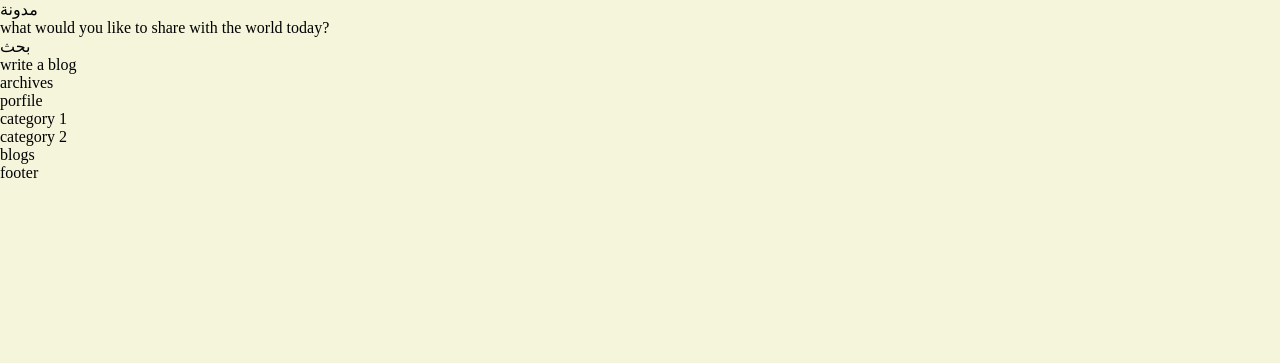
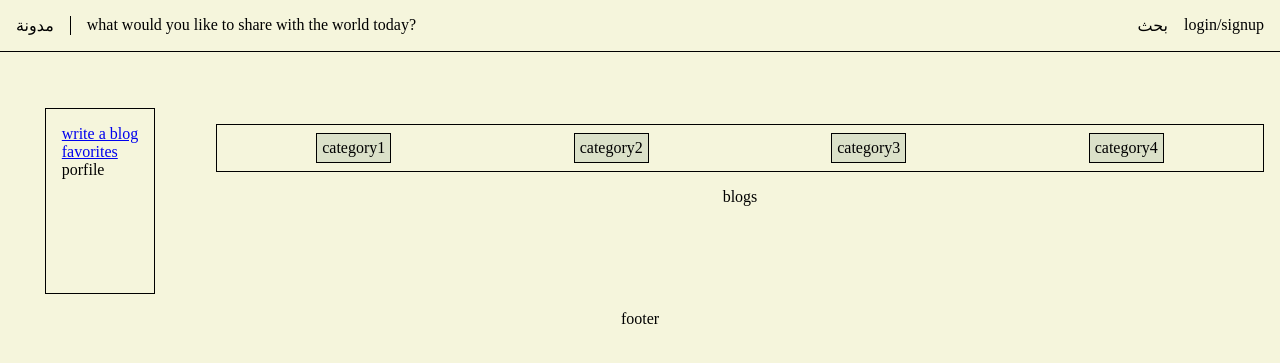
Before and after one commit to jouryABDULLAH/blog, a Django app: page / in a window 1280 px wide. Shown: the top 363 px of the page. Run offline with Django 5.2, Linux system fonts and the light colour scheme.

Commit message:
add new_post page/urls with forms application, update css files, update views and urls of blog app, fix the css link tag in base.html so it can be updated with every load

```diff
--- a/blogs_app/templates/blogs_app/blogs.html
+++ b/blogs_app/templates/blogs_app/blogs.html
@@ -1,27 +1,25 @@
 {% extends 'layouts/base.html' %}
+
+{% load static %}
 
 {% block title %}blog{% endblock %}
 
 {% block content %}
 
-<aside>
-    {% block user_blog_actions %}
-    <ul>
-        <li>write a blog</li>
-        <li>archives</li>
-        <li>porfile</li>
-    </ul>
-    {% endblock user_blog_actions %}
-</aside>
-
 <main class="blog-area">
     <nav class="blog-categories-nav">
         <ul>
             <li>
-                category 1
+                <button>category1</button>
             </li>
             <li>
-                category 2
+                <button>category2</button>
+            </li>
+            <li>
+                <button>category3</button>
+            </li>
+            <li>
+                <button>category4</button>
             </li>
         </ul>
     </nav>
--- a/blogs_app/urls.py
+++ b/blogs_app/urls.py
@@ -5,4 +5,5 @@ from blogs_app import views
 
 urlpatterns = [
     path('', views.index),
+    path('new_post', views.new_post),
 ]
--- a/blogs_app/views.py
+++ b/blogs_app/views.py
@@ -5,3 +5,7 @@ from django.shortcuts import render
 def index(request):
     #name = request.GET.get("name")
     return render(request, "blogs_app/blogs.html")
+
+def new_post(request):
+    #name = request.GET.get("name")
+    return render(request, "blogs_app/new_post.html")
--- a/static/css/base.css
+++ b/static/css/base.css
@@ -7,14 +7,118 @@
 
 body{
     background-color: beige;
+    /* background-color: rgb(116, 177, 177); */
     height: 100vh;
 }
 
-header{
+ul, li{
+    list-style: none;
+}
+
+
+button, input[type="submit"], input[type="reset"] {
+    background: none;
+    color: inherit;
+    border: black 1px solid;
+    padding: 0;
+    font: inherit;
+    cursor: pointer;
+    outline: inherit;
+    padding: 0.3rem;
+}
+
+.blog-categories-nav button{
+    /* border: 1px black solid; */
+    background-color: rgb(219, 225, 201);
 
 }
 
+.blog-categories-nav button:hover{
+    background-color: white;
+    color: gray;
+    border: 1px gray solid;
+}
+
+.content{
+    padding: 1rem;
+}
+
+.header-nav{
+    display: flex;
+    border-bottom: 1px black solid;
+    padding: 1rem;
+    justify-content: space-between;
+}
+
+.logo-block{
+    display: flex;
+    gap: 1rem;
+}
+
+.logo{
+    border-right: 1px black solid;
+    padding-right: 1rem;
+}
+
+.header-subnav{
+    display: flex;
+    justify-content: space-between;
+    gap: 1rem;
+}
+
+/* media query --> max 687 : aside display flex, flex direction row,  */
+/* media query --> min 700 : grid system */
+
+@media only screen and (max-width: 768px){
+    aside{
+        display: flex;
+        flex-direction: row;
+        justify-content: space-between;
+    }
+}
+
+@media only screen and (min-width: 770px){
+
+    body{
+        display: grid;
+        grid-template-columns: 200px 1fr;
+        height: 50vh;
+    }
+
+    header {
+        grid-column: 1/3;
+    }
+
+    aside {
+    grid-row: 2 / 3;
+    padding: 1rem;
+    justify-self: center;
+    border: 1px solid black;
+    }
+
+    footer {
+        grid-column: 1/3;
+        text-align: center;
+        padding: 1rem;
+      }
+}
 
 footer{
 
 }
+
+.blogs {
+    height: 100%;
+    text-align: center;
+    padding: 1rem;
+}
+
+.blog-categories-nav {
+    border: 1px solid black;
+    padding: 0.5rem;
+}
+
+.blog-categories-nav > ul {
+    display: flex;
+    justify-content: space-around;
+}
--- a/templates/includes/header.html
+++ b/templates/includes/header.html
@@ -2,17 +2,21 @@
 
 <header>
     <nav class="header-nav">
-        <ul>
-            <li>
-                مدونة
-            </li>
+        <ul class="logo-block">
+            <li class="logo">مدونة</li>
             <li>
                 <p>what would you like to share with the world today?</p>
             </li>
+        </ul>
+
+        <ul class="header-subnav">
             <li>
                 {% block search %}
                     بحث
                 {% endblock search %}
+            </li>
+            <li>
+                login/signup
             </li>
         </ul>
     </nav>
--- a/templates/layouts/base.html
+++ b/templates/layouts/base.html
@@ -4,15 +4,36 @@
 <head>
     <meta charset="UTF-8">
     <meta name="viewport" content="width=device-width, initial-scale=1.0">
-    <link rel="stylesheet" type="text/css" href="{% static 'css/base.css' %}">
+    <!-- <link rel="stylesheet" type="text/css" href="{% static 'css/base.css' %}"> -->
+    <link rel="stylesheet" type="text/css" href="{% static 'css/base.css' %}?{% now 'U' %}">
     <title>{% block title %}Bloggy{% endblock %}</title>
 </head>
 <body>
 
     {% include 'includes/header.html' %}
 
+    <aside>
+        {% block user_blog_actions %}
+        <ul>
+            <li>
+               <a href="/new_post">write a blog</a>
+            </li>
+            <li>
+                <a href="/blog/blogs_app/templates/blogs_app/favorites.html">favorites</a>
+            </li>
+            <li>porfile</li>
+        </ul>
+        {% endblock user_blog_actions %}
+    </aside>
+
+    <div class="content">
+
     {% block content %}
+
     {% endblock content %}
+
+    </div>
+
 
     {% include 'includes/footer.html' %}
 
```
Also changed, not shown: blogs_app/templates/blogs_app/favorites.html (added, +11 -0 lines), blogs_app/templates/blogs_app/new_post.html (added, +28 -0 lines), static/css/blogs.css (added).
